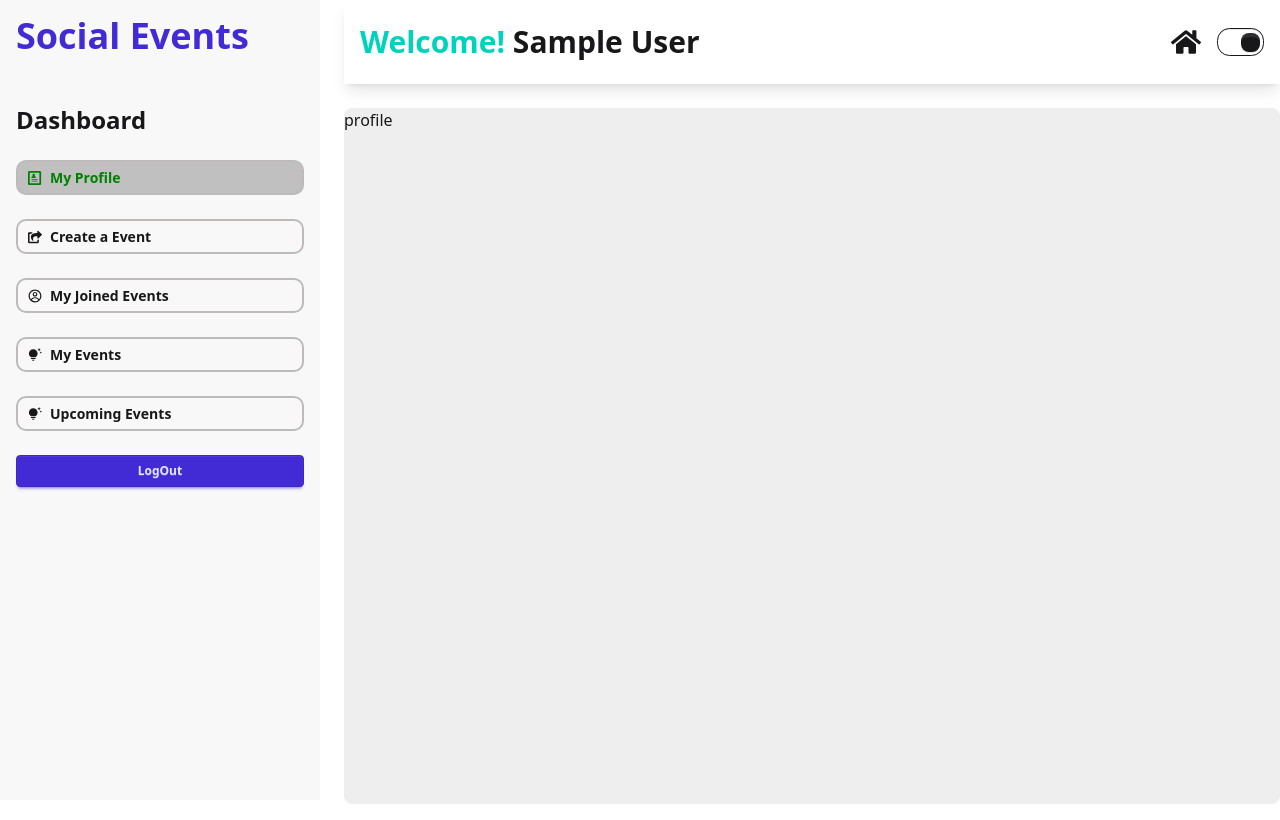
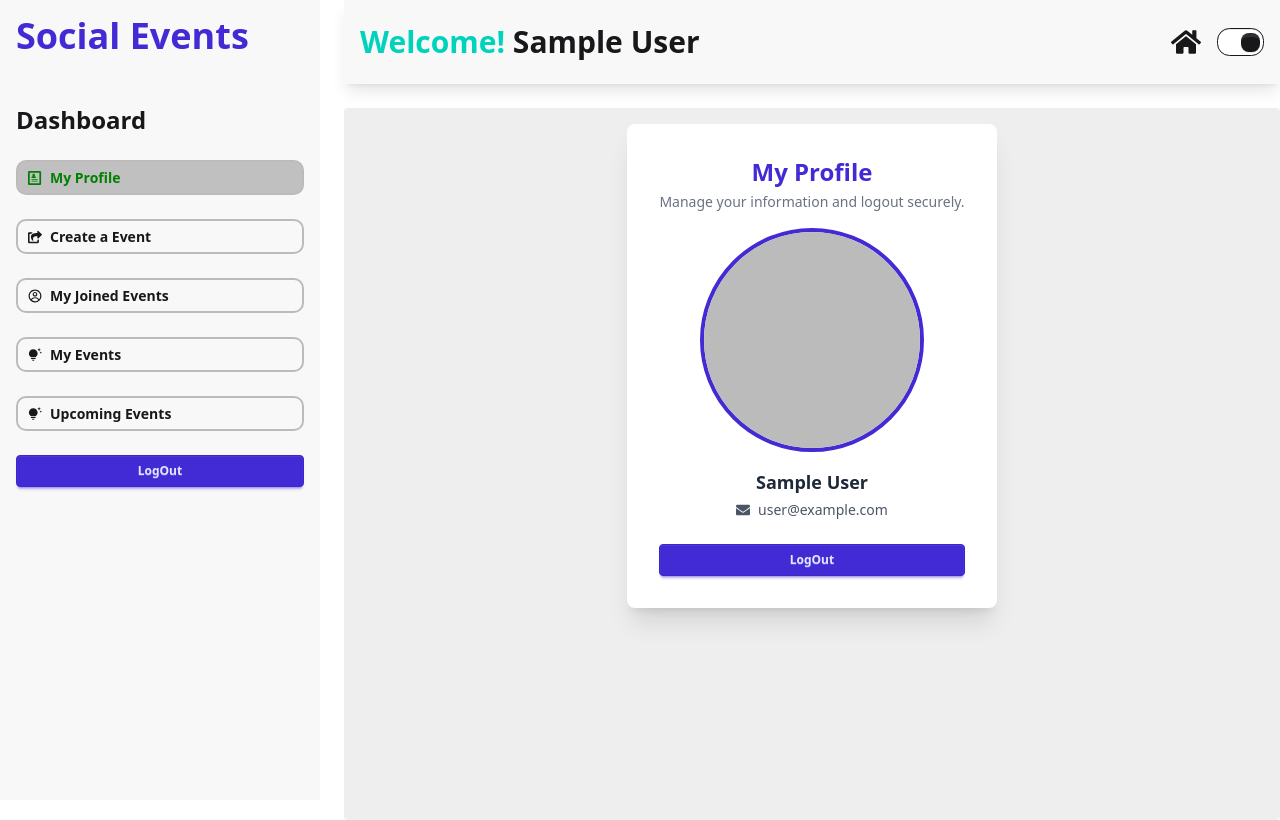
Before and after one commit to NazmulhaqueD/social-event-platform, a React (Vite) app: page /myProfile in a window 1280 px wide. Built offline with nearby package versions, Linux system fonts and the light colour scheme; no server answers; sample sign-in values are in the browser's storage.

Commit message:
myProfile page done

```diff
--- a/src/components/Navbar/Navbar.jsx
+++ b/src/components/Navbar/Navbar.jsx
@@ -39,7 +39,7 @@ const Navbar = () => {
                             {links}
                         </ul>
                     </div>
-                    <h2 className="text-2xl md:text text-accent font-bold"><NavLink to={'/'}>Social Events</NavLink></h2>
+                    <h2 className="text-2xl md:text-3xl text-primary font-bold"><NavLink to={'/'}>Social Events</NavLink></h2>
                 </div>
                 <div className="navbar-center hidden lg:flex">
                     <ul className="menu menu-horizontal px-1 gap-x-4 font-semibold activeLink">
--- a/src/components/dashboard/DashNav.jsx
+++ b/src/components/dashboard/DashNav.jsx
@@ -10,7 +10,7 @@ const DashNav = () => {
     const { user } = useContext(AuthContext);
 
     return (
-        <div className='px-4 py-6 shadow-lg flex justify-between items-center mb-6 '>
+        <div className='px-4 py-6 shadow-lg flex justify-between items-center mb-6 sticky top-0 z-50 bg-base-200'>
             <h1 className='text-xl lg:text-3xl font-semibold'><span className='text-accent'>Welcome! </span><br className=' lg:hidden '/> {user?.displayName}</h1>
             <div className='flex justify-center items-center gap-4'>
                 <NavLink to={'/'}><FaHome size={30} /></NavLink>
--- a/src/layout/Dashboard.jsx
+++ b/src/layout/Dashboard.jsx
@@ -10,7 +10,7 @@ const Dashboard = () => {
             <div className="drawer-content">
                 {/* Page content here */}
                 <DashNav></DashNav>
-                <div className='bg-base-300 rounded-lg min-h-[87vh]'>
+                <div className='bg-base-300 rounded-sm min-h-[89vh] z-10'>
                     <Outlet></Outlet>
                 </div>
             </div>
--- a/src/page/volunteer/myProfile/MyProfile.jsx
+++ b/src/page/volunteer/myProfile/MyProfile.jsx
@@ -1,11 +1,37 @@
-import React from 'react';
+import { useContext } from "react";
+import { FaEnvelope, FaLock } from "react-icons/fa";
+import { AuthContext } from "../../../contexts/AuthContext/AuthProvider";
+import Logout from "../../../components/shared/Logout";
 
 const MyProfile = () => {
-    return (
-        <div>
-            profile
+
+    const {user}=useContext(AuthContext);
+
+  return (
+    <div className="flex items-center justify-center p-4 shadow2 shadow-accent">
+      <div className="bg-white p-8 rounded-lg shadow-xl text-center">
+          <h2 className="text-2xl font-bold text-primary mb-1">My Profile</h2>
+          <p className="text-gray-500 text-sm mb-4">
+            Manage your information and logout securely.
+          </p>
+
+          <img
+            src={user.photoURL}
+            alt="Profile"
+            className="w-56 h-56 rounded-full mx-auto border-4 border-primary mb-4"
+          />
+
+          <h3 className="text-lg font-bold text-gray-800">{user?.displayName}</h3>
+
+          <div className="flex text-gray-600 items-center justify-center gap-2 text-sm mb-6 mt-1">
+            <FaEnvelope />
+            <span>{user?.email}</span>
+          </div>
+
+          <Logout></Logout>
         </div>
-    );
+    </div>
+  );
 };
 
 export default MyProfile;
```
